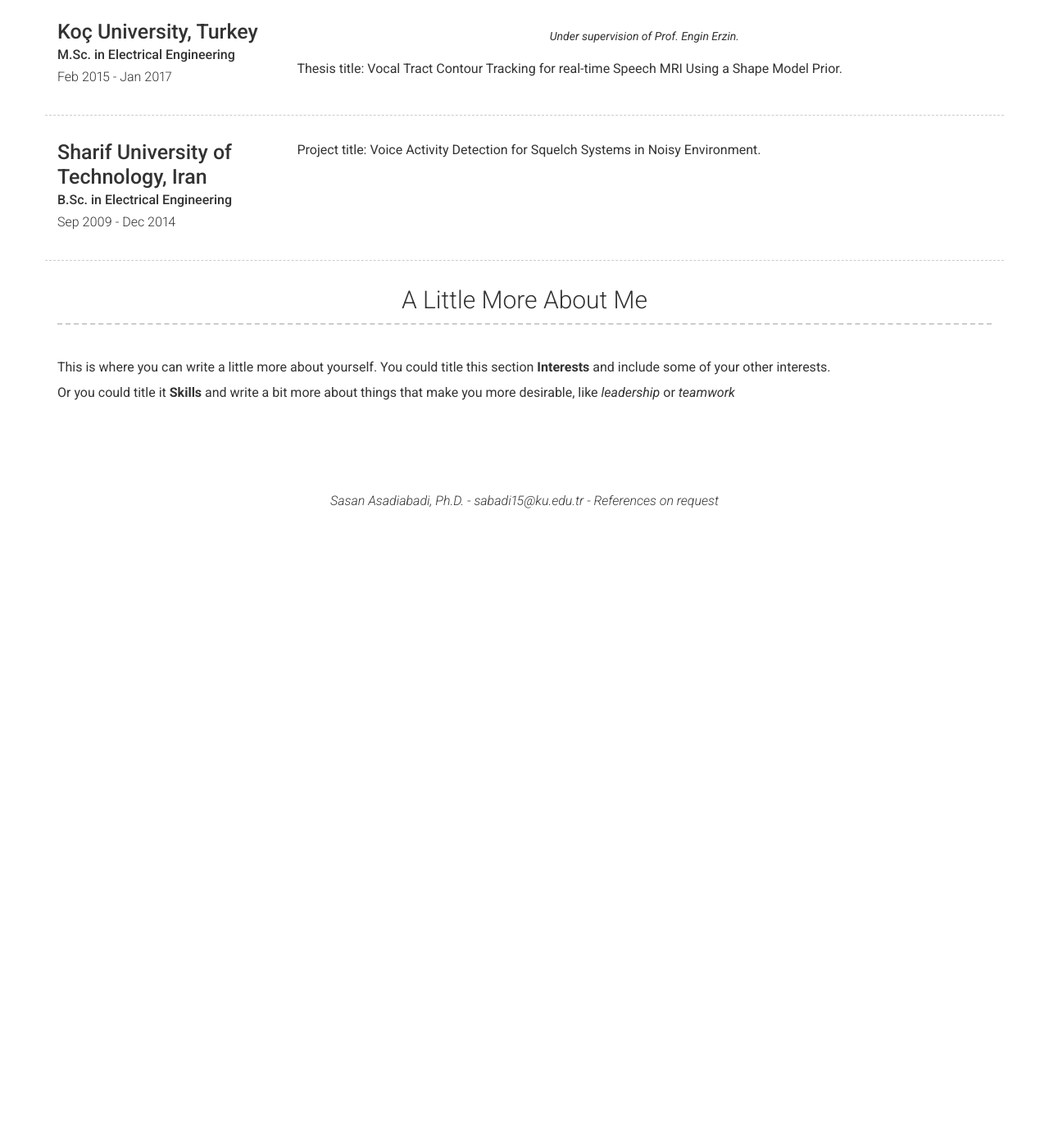
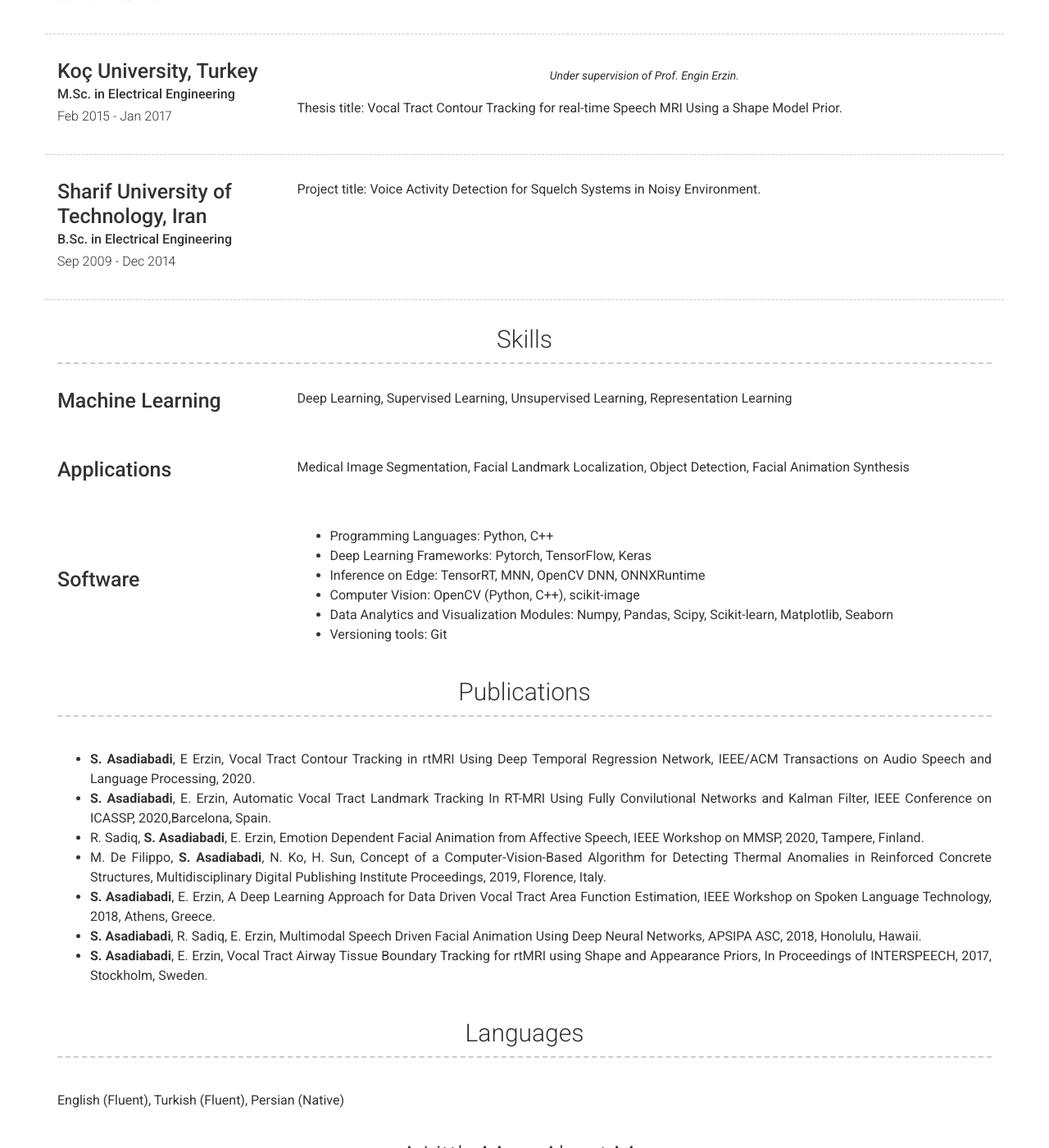
Before and after one commit to sasanasadiabadi/cv, a Jekyll site: the page built from index.md, in a window 1280 px wide and 1400 px high, scrolled down 2308 px. Shown: the whole window at 82% size. Built offline with Jekyll 4.4.1, drawn with Linux system fonts in a browser that asks for light colours; nearby versions of some CDN libraries; before the commit the page ends 2938 px from its top, so only the background shows below that; some of the changed text lies outside the part shown.

Commit message:
update cv

```diff
--- a/_config.yml
+++ b/_config.yml
@@ -56,7 +56,7 @@ about_content: | # this will include new lines to allow paragraphs
   I'm passionate about solving real world problems with a strong research background in industry and academy. Having experienced working with people from around the world
   in various teams and under different industry systems.
 
-  My work and research focuses on **spatio-temporal medical image analysis, multimodal signal processing and deep learning on edge**. I'm mostly intrested in optimizing
+  My work and research focuses on **spatio-temporal medical image analysis,  multimodal signal processing, light-weight neural networks and deep learning on edge**. I'm mostly intrested in optimizing
   deep neural networks for real-time intelligent data-driven systems.
 content:
   - title: Projects # Title for the section
@@ -78,8 +78,9 @@ content:
         quote: >
           rtMRI-VTAT is a Python-based GUI and a vocal tract analysis tool for rtMRI datasets.
         description: | # this will include new lines to allow paragraphs
-          My Ph.D research was centered around extracting the shape of the vocal tract in real-time MRI videos and analysing how speech articulators change over time as we utter a sentence.
-          VTAT is a GUI-based vocal tract analysis tool, which aims to help the researchers to track vocal tract contours in MRI videos and study the fundementals of human speech production.
+          My Ph.D research was centered around localizing anatomical landmarks of the vocal tract in real-time MRI videos and analysing how speech articulators change over time as we utter a sentence.
+          VTAT is a GUI-based vocal tract analysis tool, which aims to help the researchers to track vocal tract contours in MRI videos and study the fundementals of human speech production. VTAT is
+          based on a **light-weight MobileNet-V3 backbone** and a **UNet architecutre**, which estimates the vocal tract landmarks via heatmap regression.
   - title: Experience
     layout: list
     content:
@@ -115,8 +116,8 @@ content:
           Responsible for development of real-time driver monitoring system.
         description: | # this will include new lines to allow paragraphs
           In my role as a computer vision engineer at CY Vision, I did extensive research on deep learning on edge. I developed efficient light-weight neural networks for tracking driver's facial landmarks and pupils
-          from a stero-vision camera behind the steering wheel, robust to occlusion and different lighting conditions. I worked on quantizing and deploying the deep learning models
-          on edge devices like ARM CPUs with C++.
+          from a stero-vision camera behind the steering wheel, robust to occlusion and different lighting conditions. I worked on optimizing and deploying the deep learning models
+          on edge devices like low power ARM processors with C++.
       - layout: left
         border: weak
         title: Eyris Technologies, California
@@ -124,9 +125,9 @@ content:
         caption: Jan 2020 - Feb 2021
         link: https://www.eyeris.ai/
         quote: >
-          In-cabin driver 3D gaze estimation system using monocular vision.
+          In-cabin driver 3D gaze and pose estimation system using monocular vision.
         description: | # this will include new lines to allow paragraphs
-          Description of role
+          At Eyeris I developed a 3D gaze and pose estimation system for tracking driver's behavior.
       - layout: left
         border: weak
         title: Koç University, Turkey
@@ -136,7 +137,7 @@ content:
         quote: >
           Short description of the company (optional)
         description: | # this will include new lines to allow paragraphs
-          During my M.Sc. and Ph.D. careet, I have mainly focused on analyzing medical images using various deep learning and computer vision techniques. I have worked on several
+          During my M.Sc. and Ph.D. career, I have mainly focused on analyzing medical images using various deep learning and computer vision techniques. I have worked on several
           projects including localizing anatomical landmarks on human vocal tract in real time MRI sequences, biomedical image segmentation, blind estimation of vocal tract articulatory features from speech
           and generating visual face animations synchronized with input speech.
       - layout: left
@@ -180,12 +181,47 @@ content:
         #  Under supervision of Prof. Engin Erzin.
         description: | # this will include new lines to allow paragraphs
           Project title: Voice Activity Detection for Squelch Systems in Noisy Environment.
+  - title: Skills # Title for the section
+    layout: list # Type of content section (list/text)
+    content:
+      - layout: left
+        title: Machine Learning
+        description: | # this will include new lines to allow paragraphs
+          Deep Learning, Supervised Learning, Unsupervised Learning, Representation Learning
+      - layout: left
+        title: Applications
+        description: | # this will include new lines to allow paragraphs
+          Medical Image Segmentation, Facial Landmark Localization, Object Detection, Facial Animation Synthesis
+      - layout: left
+        title: Software
+        description: | # this will include new lines to allow paragraphs
+          - Programming Languages: Python, C++
+          -	Deep Learning Frameworks: Pytorch, TensorFlow, Keras
+          - Inference on Edge: TensorRT, MNN, OpenCV DNN, ONNXRuntime
+          - Computer Vision: OpenCV (Python, C++), scikit-image
+          -	Data Analytics and Visualization Modules: Numpy, Pandas, Scipy, Scikit-learn, Matplotlib, Seaborn
+          - Versioning tools: Git
+  - title: Publications
+    layout: text
+    content: | # this will include new lines to allow paragraphs
+      - **S. Asadiabadi**, E Erzin, Vocal Tract Contour Tracking in rtMRI Using Deep Temporal Regression Network, IEEE/ACM Transactions on Audio Speech and Language Processing, 2020.
+      - **S. Asadiabadi**, E. Erzin, Automatic Vocal Tract Landmark Tracking In RT-MRI Using Fully Convilutional Networks and Kalman Filter, IEEE Conference on ICASSP, 2020,Barcelona, Spain.
+      - R. Sadiq, **S. Asadiabadi**, E. Erzin, Emotion Dependent Facial Animation from Affective Speech, IEEE Workshop on MMSP, 2020, Tampere, Finland.
+      - M. De Filippo, **S. Asadiabadi**, N. Ko, H. Sun, Concept of a Computer-Vision-Based Algorithm for Detecting Thermal Anomalies in Reinforced Concrete
+      Structures, Multidisciplinary Digital Publishing Institute Proceedings, 2019, Florence, Italy.
+      - **S. Asadiabadi**, E. Erzin, A Deep Learning Approach for Data Driven Vocal Tract Area Function Estimation, IEEE Workshop on Spoken Language Technology, 2018, Athens, Greece.
+      - **S. Asadiabadi**, R. Sadiq, E. Erzin, Multimodal Speech Driven Facial Animation Using Deep Neural Networks, APSIPA ASC, 2018, Honolulu, Hawaii.
+      - **S. Asadiabadi**, E. Erzin, Vocal Tract Airway Tissue Boundary Tracking for rtMRI using Shape and Appearance Priors, In Proceedings of INTERSPEECH, 2017, Stockholm, Sweden.
+
+
+  - title: Languages
+    layout: text
+    content: | # this will include new lines to allow paragraphs
+      English (Fluent), Turkish (Fluent), Persian (Native)
   - title: A Little More About Me
     layout: text
     content: | # this will include new lines to allow paragraphs
-      This is where you can write a little more about yourself. You could title this section **Interests** and include some of your other interests.
-
-      Or you could title it **Skills** and write a bit more about things that make you more desirable, like *leadership* or *teamwork*
+      Non-smoker. Interested in sports, hiking, board games and traveling.
 
 # Footer
 footer_show_references: true
```
